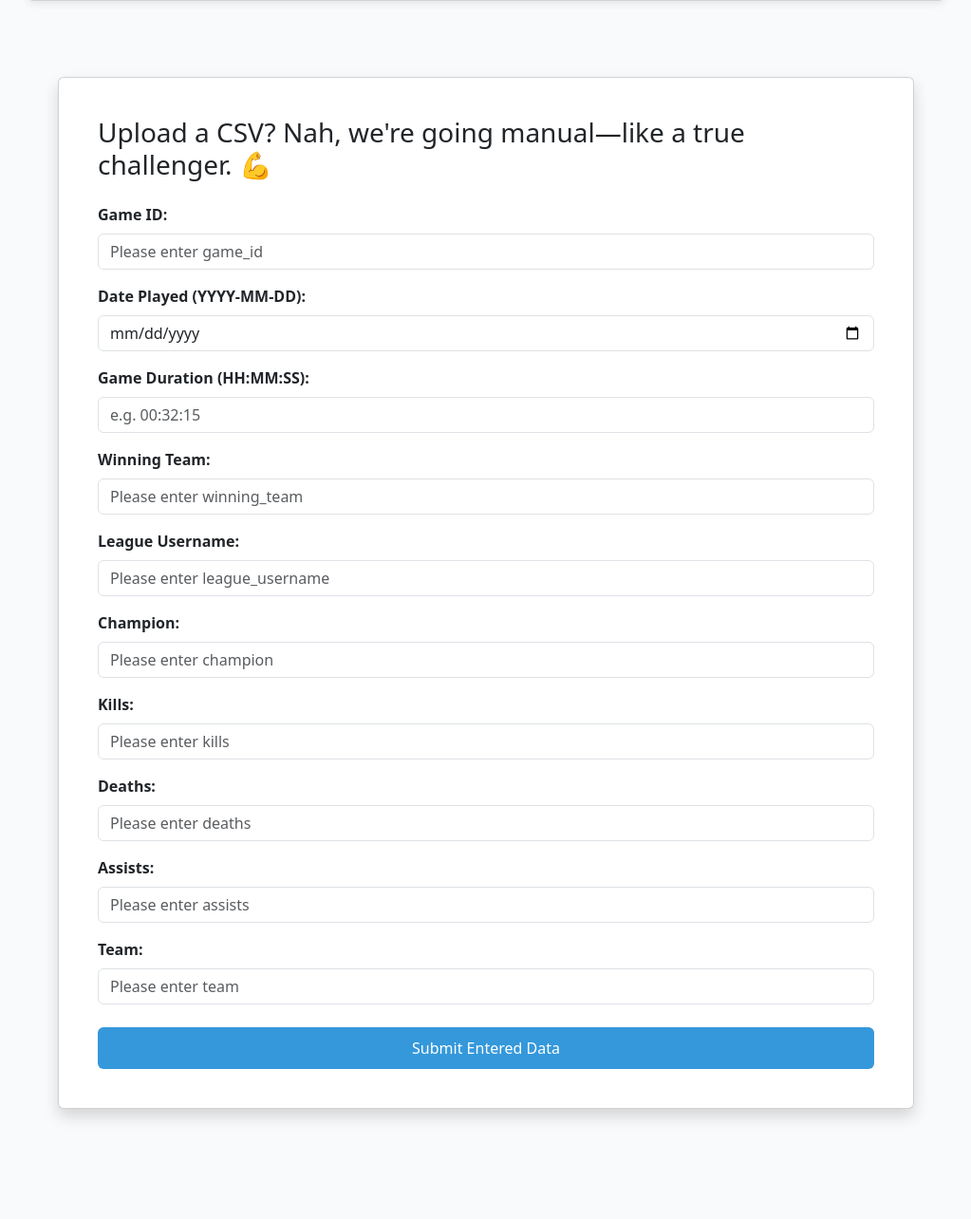
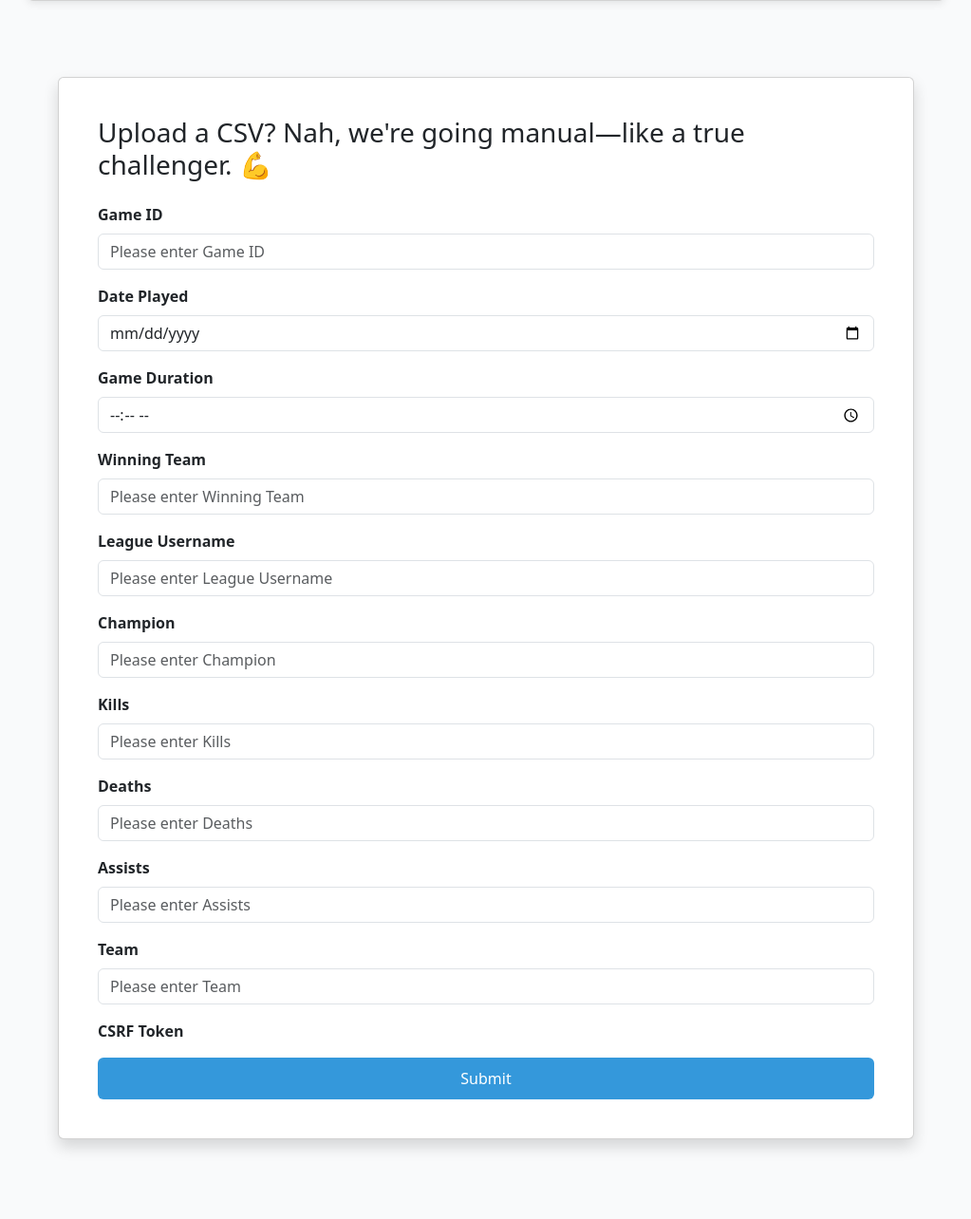
Before and after one commit to LinshanXiao/AWD-Project, a Flask app: page /upload/ in a window 1280 px wide. Shown: the part 894-2178 px from the top of the page at 95% size, without its empty margins (253-1276 px from the left). Before the commit the page ends 2073 px from the top, so only its background shows below. Run offline with Flask 3, Linux system fonts and the light colour scheme; the visitor is signed in with stand-in values (Sample User, id 1).

Commit message:
edited upload feature because of automatic generated token by wtforms

```diff
--- a/app/static/js/upload.js
+++ b/app/static/js/upload.js
@@ -56,9 +56,9 @@ document.addEventListener('DOMContentLoaded', function () {
     });
 
     function handleFile(file) {
-        if (!file.name.endsWith('.csv')) {
-            showAlert(csvAlertError, 'Please upload a CSV file');
-            return;
+        if (!file.name.toLowerCase().endsWith('.csv')) {
+        showAlert(csvAlertError, 'Please upload a CSV file');
+        return;
         }
         fileName.textContent = file.name;
         fileSize.textContent = formatFileSize(file.size);
@@ -128,13 +128,13 @@ document.addEventListener('DOMContentLoaded', function () {
             progressContainer.style.display = 'none';
         };
 
-        xhr.open('POST', '/upload');
+        xhr.open('POST', '/upload/csv');
         xhr.send(formData);
     }
 
     function displayResults(data) {
-        addedCount.textContent = data.games_added || 0;
-        updatedCount.textContent = data.games_updated || 0;
+    addedCount.textContent = data.rows_added || 0;
+    updatedCount.textContent = 0;
 
         if (data.errors && data.errors.length > 0) {
             errorCount.textContent = data.errors.length;
--- a/app/templates/upload.html
+++ b/app/templates/upload.html
@@ -11,6 +11,7 @@
     <p class="subtitle">Upload a CSV file to import game and player data into the database.</p>
   </header>
 
+  <!-- csvfile upload section-->
   <div class="card">
     <h2>CSV File Upload</h2>
     <div class="upload-container">
@@ -32,12 +33,12 @@
         <p id="progress-text" class="progress-text">Uploading... 0%</p>
       </div>
 
-      <!-- ✅ CSV alter if data upload successful -->
+      <!-- upload complete notification -->
       <div id="csv-alert-success" class="alert alert-success" style="display: none;"></div>
       <div id="csv-alert-error" class="alert alert-error" style="display: none;"></div>
       <div id="csv-alert-warning" class="alert alert-warning" style="display: none;"></div>
 
-      <div id="results" class="results">
+      <div id="results" class="results" style="display: none;">
         <h3>Import Results</h3>
         <div class="stats">
           <div class="stat-item added">
@@ -62,6 +63,7 @@
     </div>
   </div>
 
+  <!-- download tenplate csv file -->
   <div class="card">
     <div class="template-section">
       <h3>Download Template</h3>
@@ -70,70 +72,31 @@
     </div>
   </div>
 
+  <!-- manually input section -->
   <div class="container mt-5">
     <div class="card shadow">
       <div class="card-body">
         <h3 class="card-title mb-4">Upload a CSV? Nah, we're going manual—like a true challenger. 💪</h3>
 
-        <form id="manual-form">
-          <div class="mb-3">
-            <label for="game_id" class="form-label">Game ID:</label>
-            <input type="text" class="form-control" id="game_id" name="game_id" placeholder="Please enter game_id" required>
-          </div>
+        <form method="POST" id="manual-form">
+          {{ form.hidden_tag() }}
 
-          <div class="mb-3">
-            <label for="date_played" class="form-label">Date Played (YYYY-MM-DD):</label>
-            <input type="date" class="form-control" id="date_played" name="date_played" required>
-          </div>
+          {% for field in form if field.type != 'CSRFToken' and field.type != 'SubmitField' %}
+            <div class="mb-3">
+              {{ field.label(class="form-label") }}
+              {{ field(class="form-control", placeholder="Please enter " + field.label.text) }}
+              {% for error in field.errors %}
+                <p class="text-danger">{{ error }}</p>
+              {% endfor %}
+            </div>
+          {% endfor %}
 
-          <div class="mb-3">
-            <label for="game_duration" class="form-label">Game Duration (HH:MM:SS):</label>
-            <input type="text" class="form-control" id="game_duration" name="game_duration" placeholder="e.g. 00:32:15" required>
-          </div>
+          {{ form.submit(class="btn btn-success w-100") }}
+        </form>
 
-          <div class="mb-3">
-            <label for="winning_team" class="form-label">Winning Team:</label>
-            <input type="text" class="form-control" id="winning_team" name="winning_team" placeholder="Please enter winning_team" required>
-          </div>
-
-          <div class="mb-3">
-            <label for="league_username" class="form-label">League Username:</label>
-            <input type="text" class="form-control" id="league_username" name="league_username" placeholder="Please enter league_username" required>
-          </div>
-
-          <div class="mb-3">
-            <label for="champion" class="form-label">Champion:</label>
-            <input type="text" class="form-control" id="champion" name="champion" placeholder="Please enter champion" required>
-          </div>
-
-          <div class="mb-3">
-            <label for="kills" class="form-label">Kills:</label>
-            <input type="text" class="form-control" id="kills" name="kills" placeholder="Please enter kills" required>
-          </div>
-
-          <div class="mb-3">
-            <label for="deaths" class="form-label">Deaths:</label>
-            <input type="text" class="form-control" id="deaths" name="deaths" placeholder="Please enter deaths" required>
-          </div>
-
-          <div class="mb-3">
-            <label for="assists" class="form-label">Assists:</label>
-            <input type="text" class="form-control" id="assists" name="assists" placeholder="Please enter assists" required>
-          </div>
-
-          <div class="mb-4">
-            <label for="team" class="form-label">Team:</label>
-            <input type="text" class="form-control" id="team" name="team" placeholder="Please enter team" required>
-          </div>
-
-          <!-- ✅ manually input alter if upload data successful -->
-          <div id="manual-alert-success" class="alert alert-success" style="display: none;"></div>
-          <div id="manual-alert-error" class="alert alert-error" style="display: none;"></div>
-
-          <button type="submit" class="btn btn-success w-100">
-            Submit Entered Data
-          </button>
-        </form>
+        <!-- manual alert -->
+        <div id="manual-alert-success" class="alert alert-success mt-3" style="display: none;"></div>
+        <div id="manual-alert-error" class="alert alert-error mt-3" style="display: none;"></div>
       </div>
     </div>
   </div>
--- a/app/upload/routes.py
+++ b/app/upload/routes.py
@@ -15,13 +15,17 @@ ALLOWED_EXTENSIONS = {'csv'}
 def allowed_file(filename):
     return '.' in filename and filename.rsplit('.', 1)[1].lower() in ALLOWED_EXTENSIONS
 
+# render the upload page
+@upload_bp.route('/', methods=['GET'])
+@login_required
+def upload_page():
+    form = ManualUploadForm()
+    return render_template('upload.html', form=form)
 
-@upload_bp.route('/', methods=['GET', 'POST'])
+# upload CSV file
+@upload_bp.route('/csv', methods=['POST'])
 @login_required
-def upload_file():
-    if request.method == 'GET':
-        return render_template('upload.html')
-
+def upload_csv():
     if 'file' not in request.files:
         return jsonify({'error': 'No file part in the request'}), 400
 
@@ -29,14 +33,12 @@ def upload_file():
     if file.filename == '':
         return jsonify({'error': 'No selected file'}), 400
 
-    if file and allowed_file(file.filename):
-        #  use secure_filename to sanitize the filename
+    if file and allowed_file(file.filename.lower()):
         temp_fd, temp_path = tempfile.mkstemp()
         try:
             with os.fdopen(temp_fd, 'wb') as f:
-                f.write(file.read())  #  write the file to a temporary location
+                f.write(file.read())
 
-            # read the CSV file
             with open(temp_path, 'r', encoding='utf-8') as f:
                 df = pd.read_csv(f)
 
@@ -54,8 +56,7 @@ def upload_file():
 
     return jsonify({'error': 'Unsupported file type'}), 400
 
-
-
+# process the CSV file
 def process_csv(df):
     added, errors = 0, []
 
@@ -95,18 +96,18 @@ def process_csv(df):
         'errors': errors
     }
 
-
+# download the template CSV file
 @upload_bp.route('/download-template')
 @login_required
 def download_template():
     template_path = os.path.join(current_app.root_path, 'static', 'template.csv')
     return send_file(template_path, as_attachment=True, download_name='template.csv')
 
-
+# manual upload form
 @upload_bp.route('/manual', methods=['POST'])
 @login_required
 def manual_upload():
-    form = ManualUploadForm(data=request.json)
+    form = ManualUploadForm(request.form)
 
     if not form.validate():
         errors = {field: ', '.join(msgs) for field, msgs in form.errors.items()}
```
